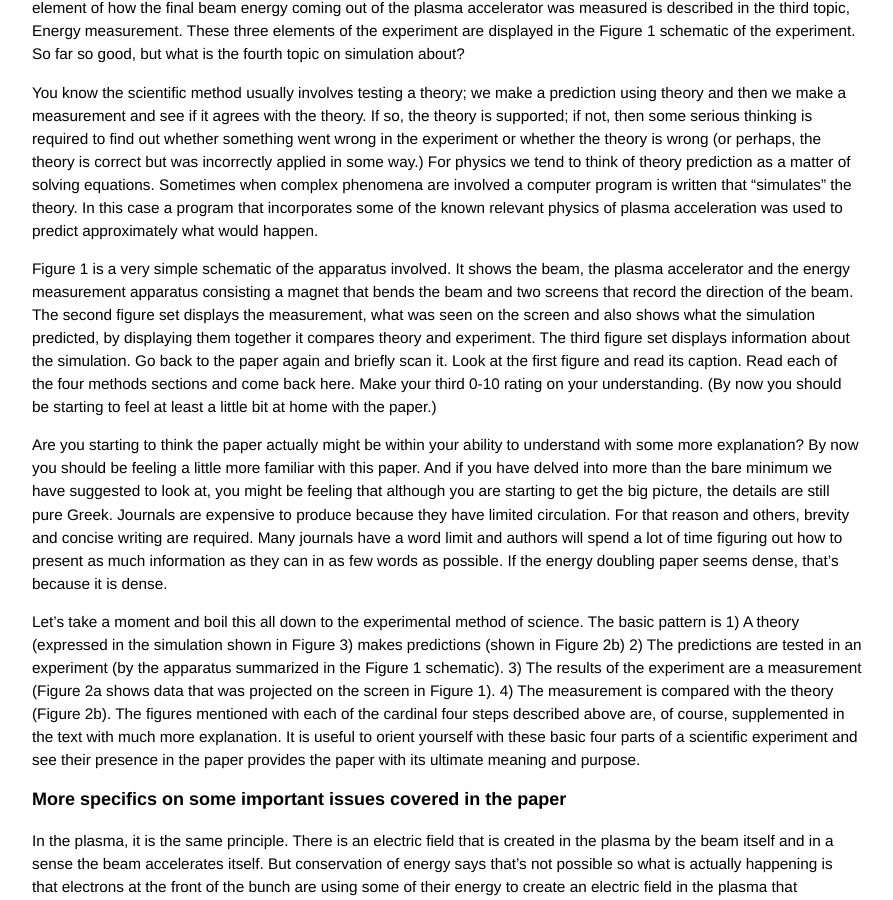
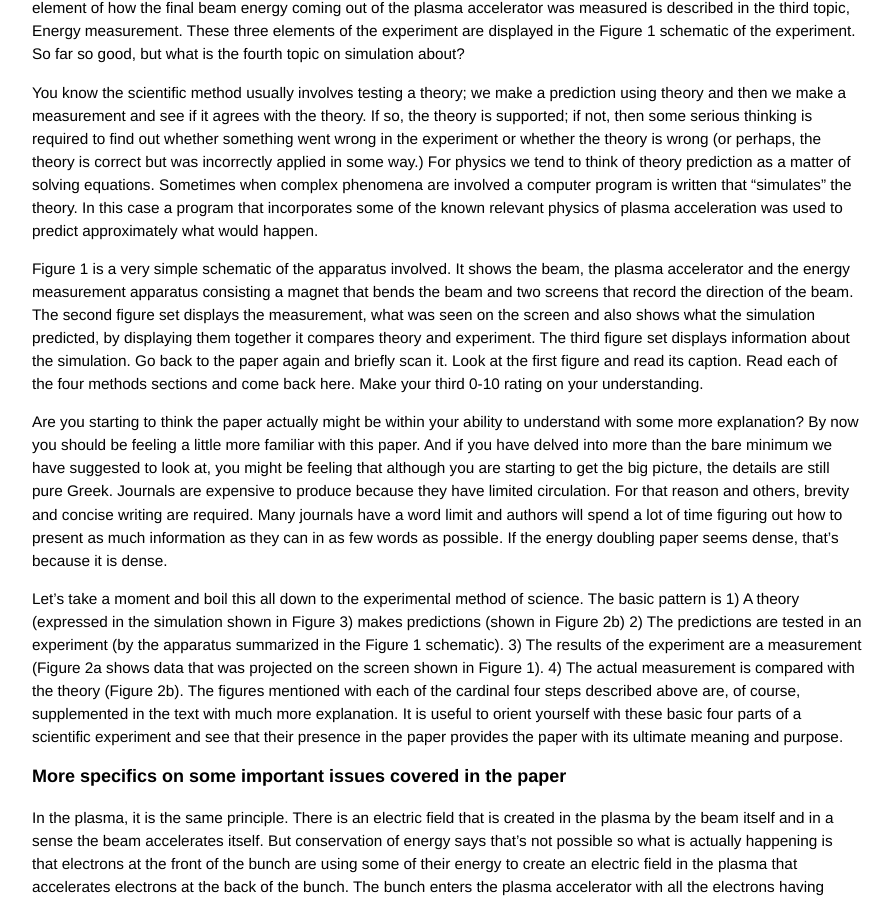
Before and after one commit to grbfacet/facet, a Jekyll site: the page built from energy-doubling-exposition.md, in a window 1280 px wide and 900 px high, scrolled down 4505 px. Shown: the whole window, without its empty margins (193-1086 px from the left). Built offline with Jekyll 4.4.1, drawn with Linux system fonts in a browser that asks for light colours.

Commit message:
Update energy-doubling-exposition.md

```diff
--- a/energy-doubling-exposition.md
+++ b/energy-doubling-exposition.md
@@ -82,16 +82,16 @@ We can get an overview of this experiment by considering the four topics of the
 
 You know the scientific method usually involves testing a theory; we make a prediction using theory and then we make a measurement and see if it agrees with the theory. If so, the theory is supported; if not, then some serious thinking is required to find out whether something went wrong in the experiment or whether the theory is wrong (or perhaps, the theory is correct but was incorrectly applied in some way.) For physics we tend to think of theory prediction as a matter of solving equations. Sometimes when complex phenomena are involved a computer program is written that “simulates” the theory. In this case a program that incorporates some of the known relevant physics of plasma acceleration was used to predict approximately what would happen.
 
-Figure 1 is a very simple schematic of the apparatus involved. It shows the beam, the plasma accelerator and the energy measurement apparatus consisting a magnet that bends the beam and two screens that record the direction of the beam. The second figure set displays the measurement, what was seen on the screen and also shows what the simulation predicted, by displaying them together it compares theory and experiment. The third figure set displays information about the simulation. Go back to the paper again and briefly scan it. Look at the first figure and read its caption. Read each of the four methods sections and come back here. Make your third 0-10 rating on your understanding. (By now you should be starting to feel at least a little bit at home with the paper.)
+Figure 1 is a very simple schematic of the apparatus involved. It shows the beam, the plasma accelerator and the energy measurement apparatus consisting a magnet that bends the beam and two screens that record the direction of the beam. The second figure set displays the measurement, what was seen on the screen and also shows what the simulation predicted, by displaying them together it compares theory and experiment. The third figure set displays information about the simulation. Go back to the paper again and briefly scan it. Look at the first figure and read its caption. Read each of the four methods sections and come back here. Make your third 0-10 rating on your understanding.
 
 Are you starting to think the paper actually might be within your ability to understand with some more explanation? By now you should be feeling a little more familiar with this paper. And if you have delved into more than the bare minimum we have suggested to look at, you might be feeling that although you are starting to get the big picture, the details are still pure Greek. Journals are expensive to produce because they have limited circulation. For that reason and others, brevity and concise writing are required. Many journals have a word limit and authors will spend a lot of time figuring out how to present as much information as they can in as few words as possible. If the energy doubling paper seems dense, that’s because it is dense.
 
 Let’s take a moment and boil this all down to the experimental method of science. The basic pattern is
 1)	A theory (expressed in the simulation shown in Figure 3) makes predictions (shown in Figure 2b)
 2)	The predictions are tested in an experiment (by the apparatus summarized in the Figure 1 schematic).
-3)	The results of the experiment are a measurement (Figure 2a shows data that was projected on the screen in Figure 1).
-4)	The measurement is compared with the theory (Figure 2b).
-The figures mentioned with each of the cardinal four steps described above are, of course, supplemented in the text with much more explanation. It is useful to orient yourself with these basic four parts of a scientific experiment and see their presence in the paper provides the paper with its ultimate meaning and purpose.
+3)	The results of the experiment are a measurement (Figure 2a shows data that was projected on the screen shown in Figure 1).
+4)	The actual measurement is compared with the theory (Figure 2b).
+The figures mentioned with each of the cardinal four steps described above are, of course, supplemented in the text with much more explanation. It is useful to orient yourself with these basic four parts of a scientific experiment and see that their presence in the paper provides the paper with its ultimate meaning and purpose.
 
 ### More specifics on some important issues covered in the paper
 
```
